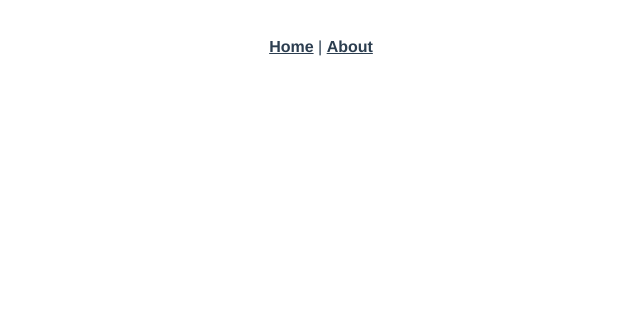
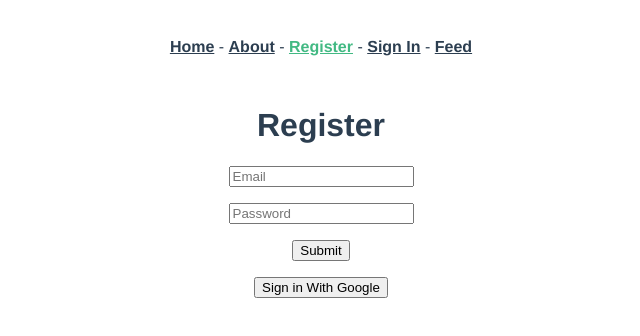
Before and after one commit to matthewslape/Book-Database-Webapp, a Vue app: page /register in a window 1280 px wide. Before the commit this address had no page. Shown: the top 336 px of the page, without its empty margins (319-959 px from the left). Built offline with nearby package versions, Linux system fonts and the light colour scheme.

Commit message:
started to add auth via firebase

```diff
--- a/src/App.vue
+++ b/src/App.vue
@@ -1,7 +1,10 @@
 <template>
   <div id="nav">
-    <router-link to="/">Home</router-link> |
-    <router-link to="/about">About</router-link>
+    <router-link to="/">Home</router-link> -
+    <router-link to="/about">About</router-link> -
+    <router-link to="/register">Register</router-link> -
+    <router-link to="/sign-in">Sign In</router-link> -
+    <router-link to="/feed">Feed</router-link>
   </div>
   <router-view />
 </template>
--- a/src/router/index.js
+++ b/src/router/index.js
@@ -1,5 +1,8 @@
 import { createRouter, createWebHistory } from "vue-router";
 import Home from "../views/Home.vue";
+import Register from "../views/Register.vue";
+import SignIn from "../views/SignIn.vue";
+import Feed from "../views/Feed.vue";
 import About from "../views/About.vue";
 import Edit from "../views/Edit.vue";
 
@@ -8,6 +11,21 @@ const routes = [
     path: "/",
     name: "Home",
     component: Home,
+  },
+  {
+    path: "/sign-in",
+    name: "SignIn",
+    component: SignIn,
+  },
+  {
+    path: "/register",
+    name: "Register",
+    component: Register,
+  },
+  {
+    path: "/feed",
+    name: "Feed",
+    component: Feed,
   },
   {
     path: "/edit/:id",
--- /dev/null
+++ b/src/views/Feed.vue
@@ -0,0 +1,21 @@
+<template>
+  <div class="register">
+    <h1>Feed</h1>
+    <BookCreate />
+    <BookList />
+  </div>
+</template>
+
+<script>
+// @ is an alias to /src
+import BookCreate from "@/components/BookCreate.vue";
+import BookList from "@/components/BookList.vue";
+
+export default {
+  name: "Home",
+  components: {
+    BookCreate,
+    BookList,
+  },
+};
+</script>
--- a/src/views/Home.vue
+++ b/src/views/Home.vue
@@ -1,21 +1,4 @@
 <template>
   <div class="home">
-    <img alt="Vue logo" src="../assets/logo.png" />
-    <BookCreate />
-    <BookList />
   </div>
 </template>
-
-<script>
-// @ is an alias to /src
-import BookCreate from "@/components/BookCreate.vue";
-import BookList from "@/components/BookList.vue";
-
-export default {
-  name: "Home",
-  components: {
-    BookCreate,
-    BookList,
-  },
-};
-</script>
--- /dev/null
+++ b/src/views/Register.vue
@@ -0,0 +1,35 @@
+<template>
+  <div class="register">
+    <h1>Register</h1>
+    <p><input type="text" placeholder="Email" v-model="email" /></p>
+    <p><input type="password" placeholder="Password" v-model="password" /></p>
+    <p><button @click="register">Submit</button></p>
+    <p><button @click="signInWithGoogle">Sign in With Google</button></p>
+  </div>
+</template>
+
+<script setup>
+import { ref } from "vue";
+import { getAuth, createUserWithEmailAndPassword } from "firebase/auth";
+import { useRouter } from "vue-router";
+const email = ref("");
+const password = ref("");
+const router = useRouter();
+
+const register = () => {
+  createUserWithEmailAndPassword(getAuth(), email.value, password.value)
+  //STUCK HERE, DATA ERROR
+
+
+    .then((data) => {
+      console.log("Successfully Registered!");
+      router.push("/feed");
+    })
+    .catch((error) => {
+      console.log(error.code);
+      alert(error.message);
+    });
+};
+
+const signInWithGoogle = () => {};
+</script>
--- /dev/null
+++ b/src/views/SignIn.vue
@@ -0,0 +1,5 @@
+<template>
+    <div class="singIn">
+      <h1>Sign In</h1>
+    </div>
+  </template>
```
